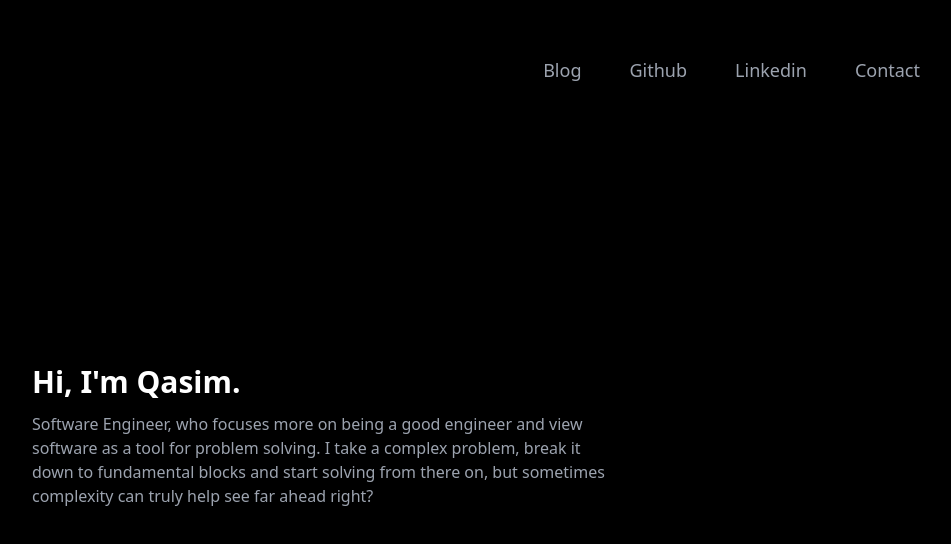
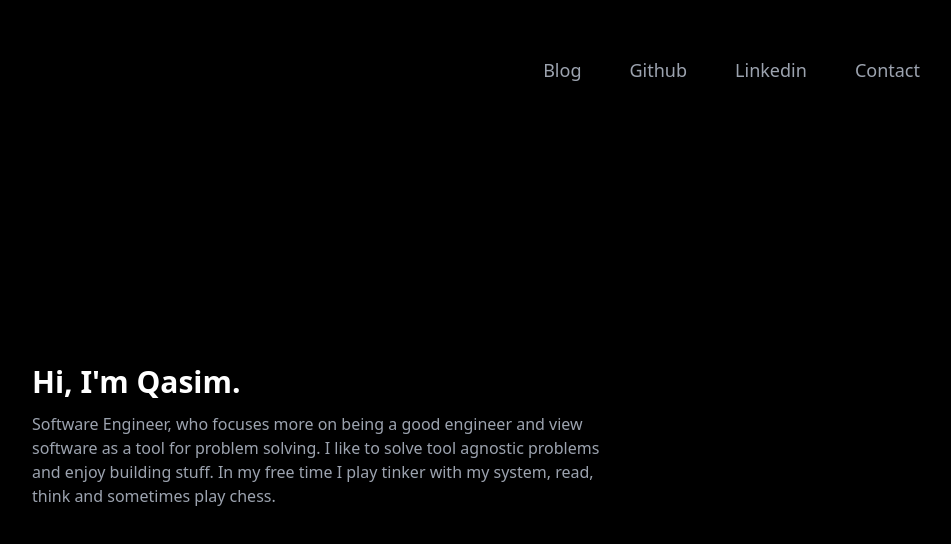
Before and after one commit to Qa5imm/qa5imm.github.io, a website: page index.html in a window 1280 px wide. Shown: the whole page, without its empty margins (312-1263 px from the left). Drawn offline with nearby package versions, Linux system fonts and the light colour scheme.

Commit message:
Update index.html

```diff
--- a/index.html
+++ b/index.html
@@ -100,7 +100,7 @@
       <div class="flex flex-col items-start gap-y-3 md:w-1/2">
         <h1 class="font-bold text-3xl">Hi, I'm Qasim.</h1>
         <p class="text-gray-400">
-          Software Engineer, who focuses more on being a good engineer and view software as a tool for problem solving. I take a complex problem, break it down to fundamental blocks and start solving from there on, but sometimes complexity can truly help see far ahead right?
+          Software Engineer, who focuses more on being a good engineer and view software as a tool for problem solving. I like to solve tool agnostic problems and enjoy building stuff. In my free time I play tinker with my system, read, think and sometimes play chess.
         </p>
         <!-- <button
           class="mt-8 text-black bg-white px-5 py-1.5 rounded-md hover:bg-black hover:text-white border-2 border-white"
```
